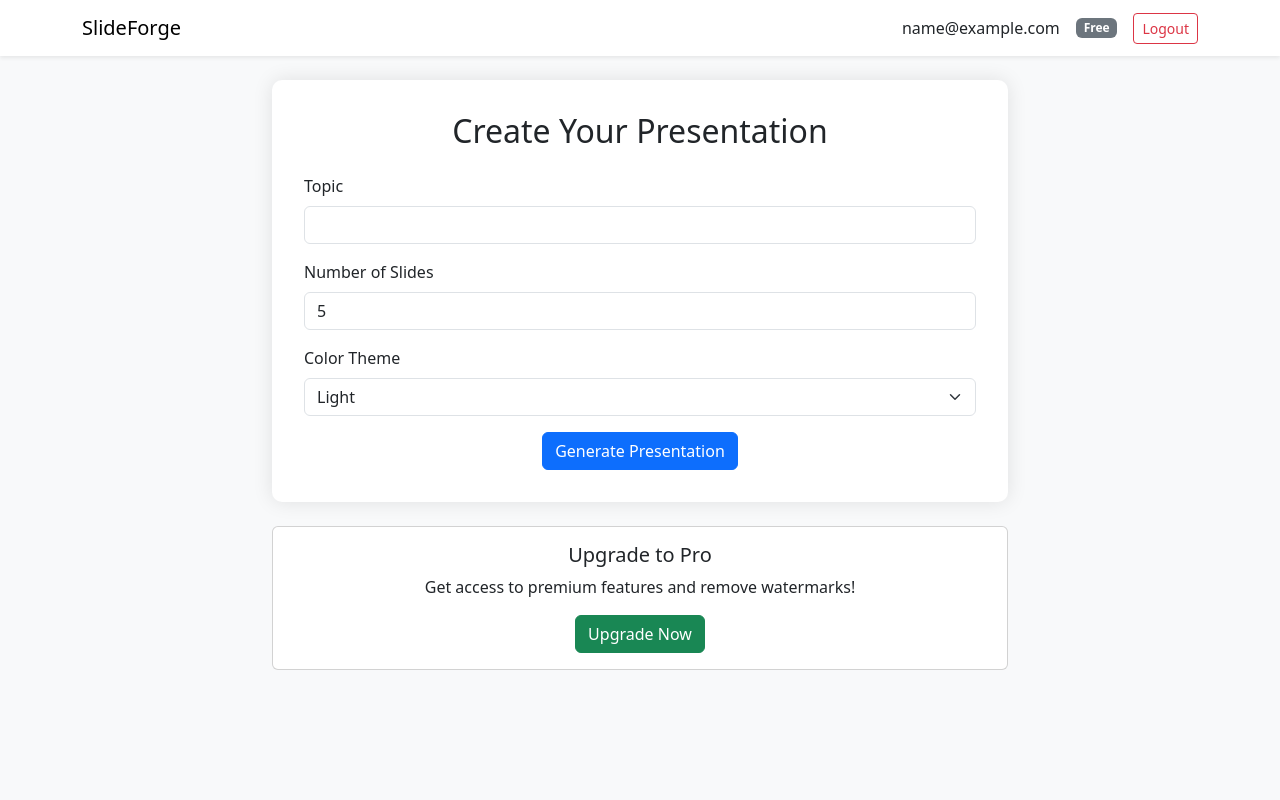
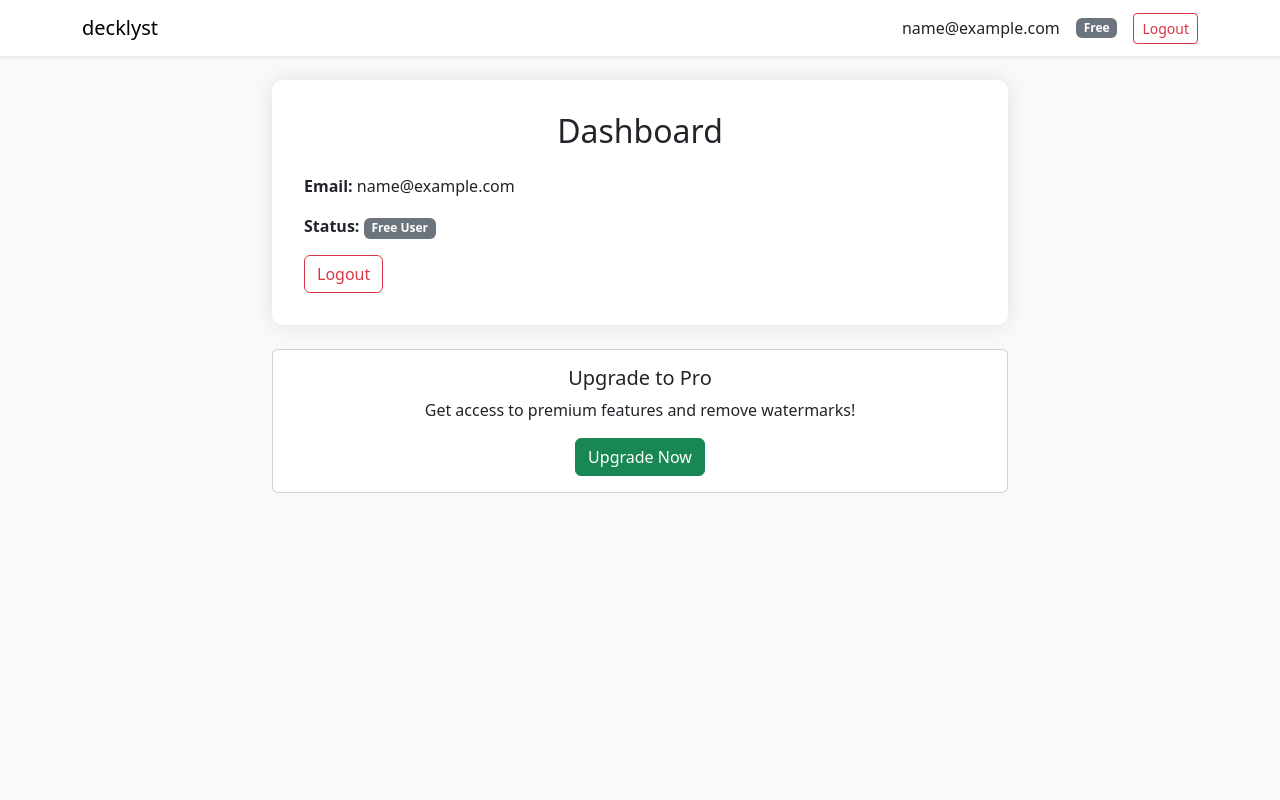
Before and after one commit to techanyday/decklyst, a Flask app: page /dashboard in a window 1280 px wide. Run offline with Flask 3, Linux system fonts and the light colour scheme; the visitor is signed in with stand-in values (Sample User, id 1); data comes from the database, SQL or seed files in the repository.

Commit message:
Fix: Restore original decklyst UI and branding

```diff
--- a/templates/dashboard.html
+++ b/templates/dashboard.html
@@ -3,7 +3,7 @@
 <head>
     <meta charset="UTF-8">
     <meta name="viewport" content="width=device-width, initial-scale=1.0">
-    <title>SlideForge Dashboard</title>
+    <title>decklyst Dashboard</title>
     <link href="https://cdn.jsdelivr.net/npm/bootstrap@5.3.0/dist/css/bootstrap.min.css" rel="stylesheet">
     <style>
         body {
@@ -31,10 +31,10 @@
         }
     </style>
 </head>
-<body>
+<body class="bg-light">
     <nav class="navbar navbar-expand-lg navbar-light bg-white fixed-top shadow-sm">
         <div class="container">
-            <a class="navbar-brand" href="/">SlideForge</a>
+            <a class="navbar-brand" href="/">decklyst</a>
             <div class="d-flex align-items-center">
                 <span class="me-3">{{ email }}</span>
                 {% if is_pro %}
@@ -51,35 +51,11 @@
         <div class="row">
             <div class="col-md-8 mx-auto">
                 <div class="presentation-form">
-                    <h2 class="text-center mb-4">Create Your Presentation</h2>
+                    <h2 class="text-center mb-4">Dashboard</h2>
 
-                    <form id="presentationForm" action="/generate" method="POST">
-                        <div class="mb-3">
-                            <label for="topic" class="form-label">Topic</label>
-                            <input type="text" class="form-control" id="topic" name="topic" required>
-                        </div>
-
-                        <div class="mb-3">
-                            <label for="slides" class="form-label">Number of Slides</label>
-                            <input type="number" class="form-control" id="slides" name="slides" min="1" max="20" value="5" required>
-                        </div>
-
-                        <div class="mb-3">
-                            <label for="theme" class="form-label">Color Theme</label>
-                            <select class="form-select" id="theme" name="theme">
-                                <option value="light">Light</option>
-                                <option value="dark">Dark</option>
-                                <option value="colorful">Colorful</option>
-                            </select>
-                        </div>
-
-                        <div class="text-center">
-                            <button type="submit" class="btn btn-primary btn-generate">
-                                <span class="spinner-border spinner-border-sm loading-spinner" role="status" aria-hidden="true"></span>
-                                Generate Presentation
-                            </button>
-                        </div>
-                    </form>
+                    <p><strong>Email:</strong> {{ email }}</p>
+                    <p><strong>Status:</strong> {% if is_pro %}<span class="badge bg-success">Pro User</span>{% else %}<span class="badge bg-secondary">Free User</span>{% endif %}</p>
+                    <a href="/logout" class="btn btn-outline-danger">Logout</a>
                 </div>
 
                 {% if not is_pro %}
```
